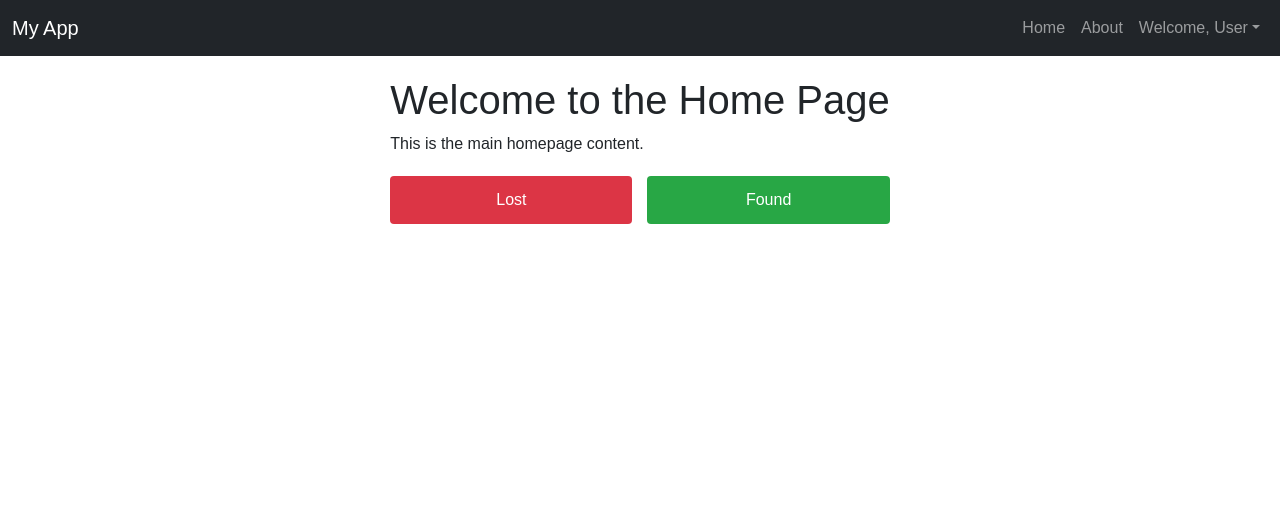
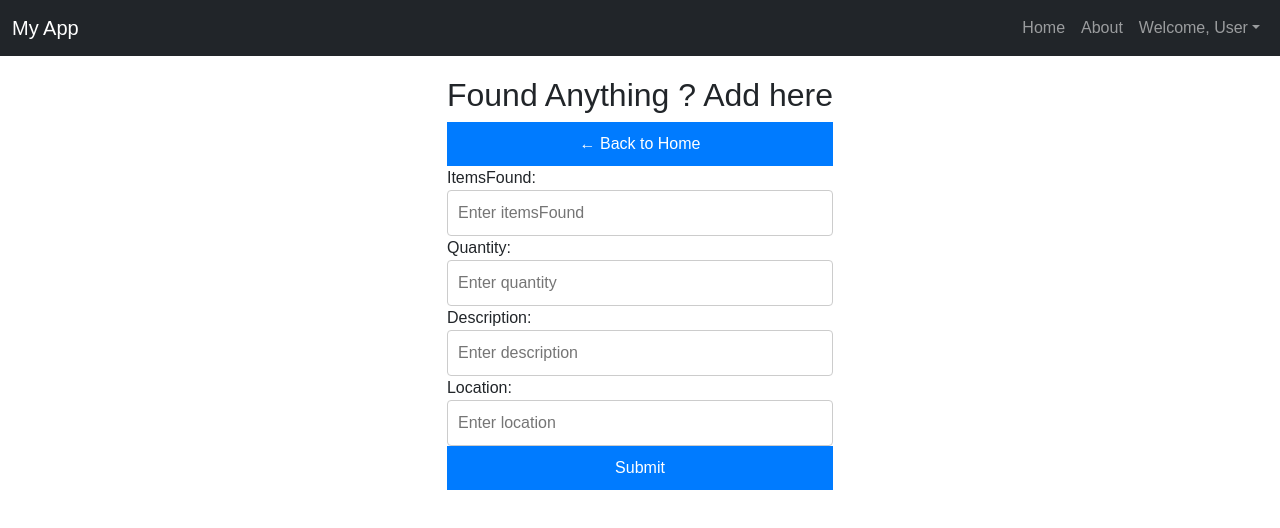
Before and after one commit to zulker01/peyechiFront, a React (Create React App) app: page / in a window 1280 px wide. Both pictures are taken after a click on the button "Found". Shown: the top 528 px of the page. Built offline with nearby package versions, Linux system fonts and the light colour scheme.

Commit message:
foundinfo page created

```diff
--- /dev/null
+++ b/src/component/foundInfo/foundInfo.jsx
@@ -0,0 +1,41 @@
+import React, { useState } from 'react';
+
+function FoundInfo({ onBack }) {
+  const [formData, setFormData] = useState({
+    itemsFound: '', quantity: '', description: '', location: ''
+  });
+
+  const handleSubmit = (e) => {
+    e.preventDefault();
+    console.log('Form submitted:', formData);
+  };
+
+  return (
+    <div className="found-info">
+      <div className="found-info-header">
+        <h2>Found Anything ? Add here</h2>
+        <button onClick={onBack} className="back-btn">← Back to Home</button>
+      </div>
+
+      <form onSubmit={handleSubmit} className="found-info-form">
+        {['itemsFound', 'quantity', 'description', 'location'].map(field => (
+          <div key={field} className="form-group">
+            <label htmlFor={field}>{field.charAt(0).toUpperCase() + field.slice(1)}:</label>
+            <input
+              type="text"
+              id={field}
+              name={field}
+              value={formData[field]}
+              onChange={(e) => setFormData({...formData, [field]: e.target.value})}
+              placeholder={`Enter ${field}`}
+              required
+            />
+          </div>
+        ))}
+        <button type="submit" className="submit-btn">Submit</button>
+      </form>
+    </div>
+  );
+}
+
+export default FoundInfo;
--- a/src/component/homepage/homepage.jsx
+++ b/src/component/homepage/homepage.jsx
@@ -1,20 +1,24 @@
-import React from 'react';
+import React, { useState } from 'react';
+import FoundInfo from '../foundInfo/foundInfo';
 
 function Home({token, onBackToLogin}){
+    const [currentView, setCurrentView] = useState('home');
+
+    if (currentView === 'found') {
+        return <FoundInfo onBack={() => setCurrentView('home')} />;
+    }
+
     return(
         <div>
             <h1>Welcome to the Home Page</h1>
             <p>This is the main homepage content.</p>
 
             <div className="button-container">
-                <button className="btn-primary btn-lost">
-                    Lost
-                </button>
-                <button className="btn-primary btn-found">
+                <button className="btn-primary btn-lost">Lost</button>
+                <button className="btn-primary btn-found" onClick={() => setCurrentView('found')}>
                     Found
                 </button>
             </div>
-
         </div>
     );
 }
```
